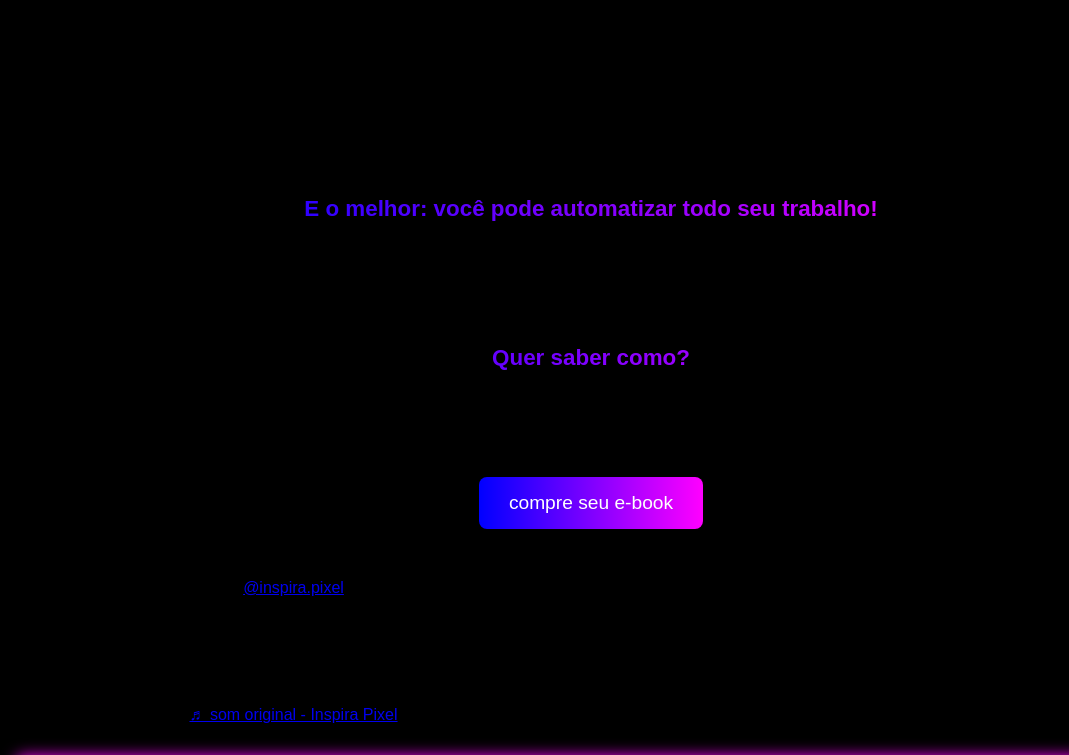
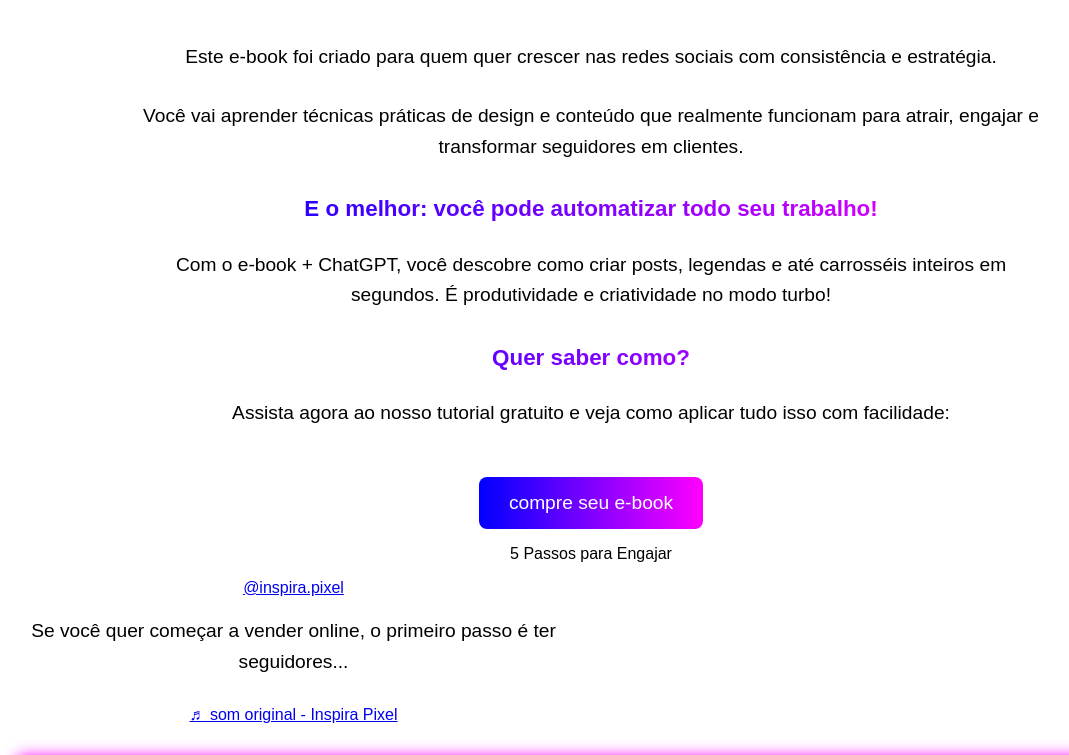
Before and after one commit to InspiraPixel/5-passos-para-engajar-, a plain HTML site: page index.html in a window 1280 px wide. Shown: the part 84-839 px from the top of the page, without its empty margins (49-1118 px from the left). Drawn offline with Linux system fonts and the light colour scheme; a script that the page names is missing.

Commit message:
Update index.html

```diff
--- a/index.html
+++ b/index.html
@@ -7,8 +7,8 @@
   <title>InspiraPixel - 5 Passos para Engajar</title>
   <style>
     body {
-      background-color: #000;
-      color: black;
+      background-color: Black
+      color: white;
       font-family: 'Arial', sans-serif;
       margin: 0;
       padding: 0;
```
